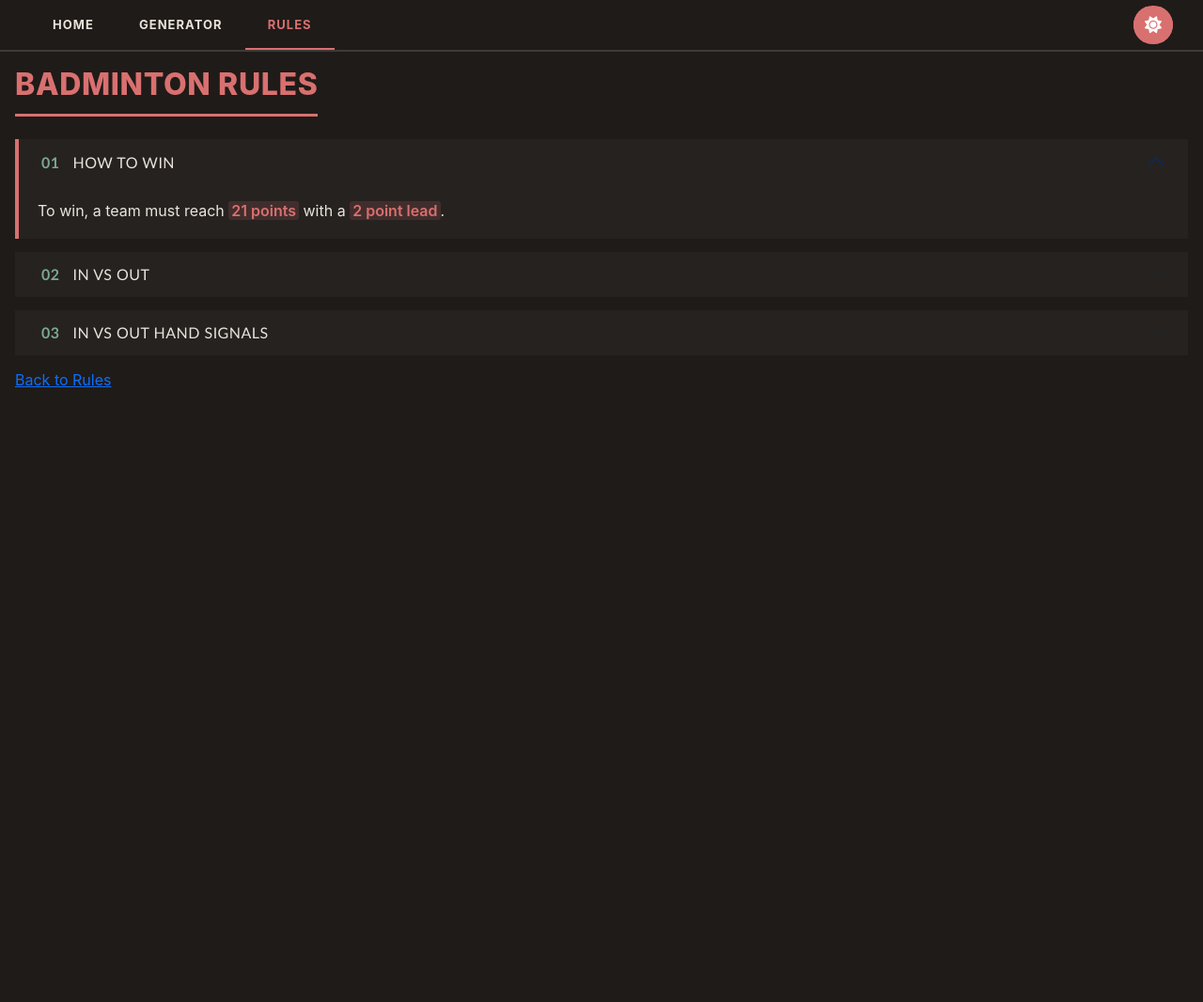
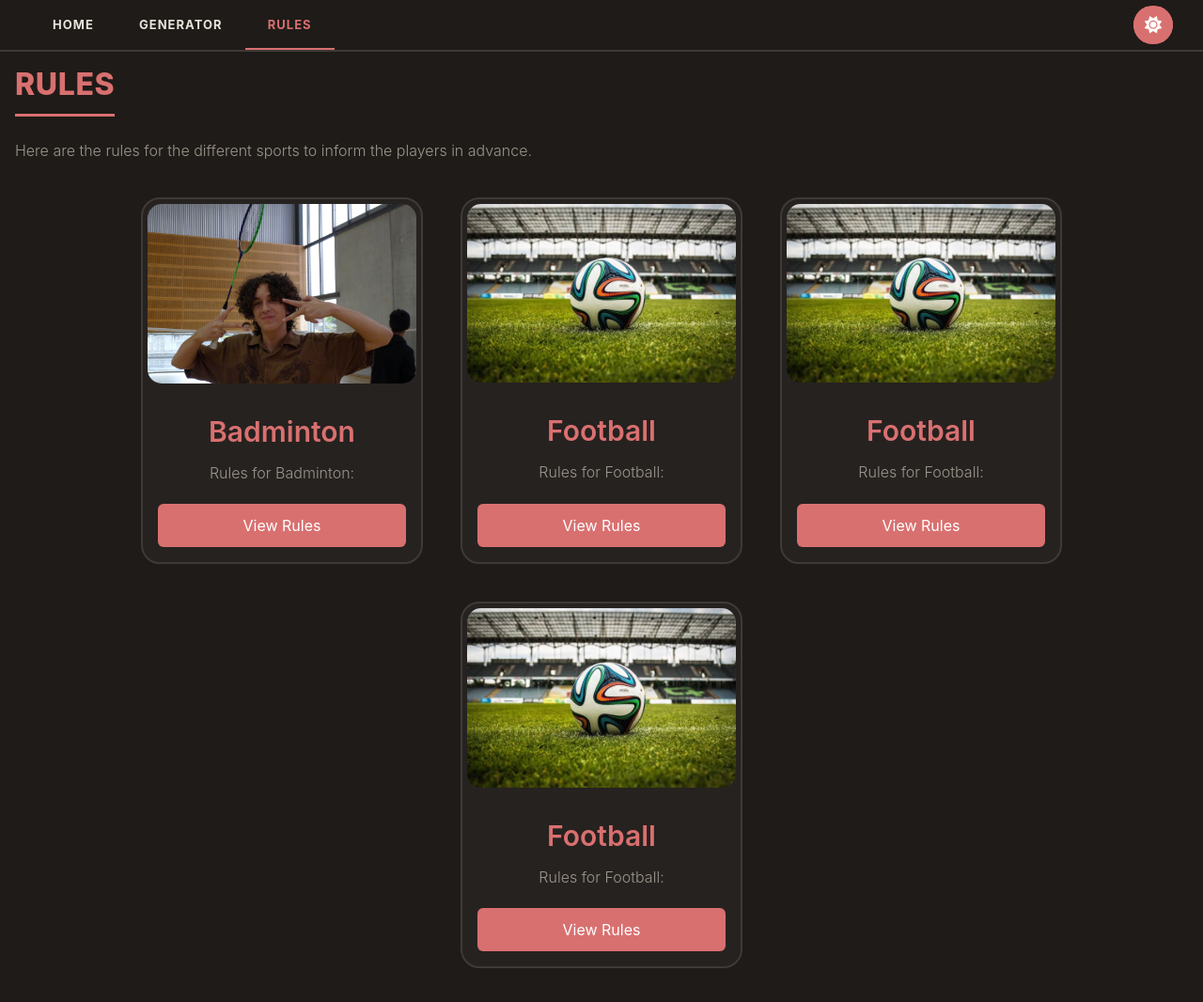
Before and after one commit to CarlySo132/L3-Computer-Science-Project, a Flask app: page /rules in a window 1280 px wide. Shown: the whole page at 94% size. Before the commit the page ends 412 px from the top, so only its background shows below. Run offline with Flask 3, Linux system fonts and the light colour scheme.

Commit message:
Fixed rules page, accidentally broke when doing Badminton rules. Also fixed tooltips

```diff
--- a/templates/badminton.html
+++ b/templates/badminton.html
@@ -122,8 +122,10 @@
 <a href="{{ url_for('rules') }}" class="button-22">Back to Rules</a>
 
 <script>
-  const tooltipTriggerList = document.querySelectorAll('[data-bs-toggle="tooltip"]')
-  const tooltipList = [...tooltipTriggerList].map(tooltipTriggerEl => new bootstrap.Tooltip(tooltipTriggerEl))
+  document.addEventListener('DOMContentLoaded', function () {
+    const tooltipTriggerList = document.querySelectorAll('[data-bs-toggle="tooltip"]')
+    const tooltipList = [...tooltipTriggerList].map(tooltipTriggerEl => new bootstrap.Tooltip(tooltipTriggerEl))
+  });
 </script>
 
 {% endblock %}
--- a/templates/rules.html
+++ b/templates/rules.html
@@ -1,131 +1,44 @@
 {% extends 'base.html' %}
 
-{% block content %}
+{% block content%}
 
-<script src="https://cdn.jsdelivr.net/npm/bootstrap@5.3.8/dist/js/bootstrap.bundle.min.js" integrity="sha384-FKyoEForCGlyvwx9Hj09JcYn3nv7wiPVlz7YYwJrWVcXK/BmnVDxM+D2scQbITxI" crossorigin="anonymous"></script>
+<h1 class="page-title">Rules</h1>
+<p>Here are the rules for the different sports to inform the players in advance.</p>
 
-<h1>Badminton Rules</h1>
-
-<div class="accordion accordion-v2" id="accordionVersionTwo">
-  <div class="accordion-item">
-    <h2 class="accordion-header">
-      <button class="accordion-button" type="button" data-num="01" data-bs-toggle="collapse" data-bs-target="#v2-collapseOne" aria-expanded="true" aria-controls="v2-collapseOne">
-        How to win
-      </button>
-    </h2>
-    <div id="v2-collapseOne" class="accordion-collapse collapse show">
-      <div class="accordion-body">To win, a team must reach <a href="#" data-bs-toggle="tooltip" data-bs-placement="right" data-bs-title="First to 21 points wins, unless the score reaches 20-20">21 points</a> with a <a href="#" data-bs-toggle="tooltip" data-bs-placement="bottom" data-bs-title="At 20-20, play continues until one team leads by 2, e.g. 22-20 or 30-28">2 point lead</a>.</div>
+<div class="card-container">
+    <div class="card">
+        <img src="{{ url_for('static', filename='L1110664.JPG') }}" class="card-img-top" alt="Badminton">
+        <div class="card-content">
+            <h5>Badminton</h5>
+            <p>Rules for Badminton:</p>
+            <a href="{{ url_for('badminton') }}" class="btn">View Rules</a>
+        </div>
     </div>
-  </div>
-
-  <div class="accordion-item">
-    <h2 class="accordion-header">
-      <button class="accordion-button collapsed" type="button" data-num="02" data-bs-toggle="collapse" data-bs-target="#v2-collapseTwo" aria-expanded="false" aria-controls="v2-collapseTwo">
-        In vs Out
-      </button>
-    </h2>
-    <div id="v2-collapseTwo" class="accordion-collapse collapse">
-      <div class="accordion-body">
-        <h2 class="card-title">Badminton Court and Serving rules</h2>
-        <div id="carouselExampleCaptions" class="carousel slide" data-bs-ride="carousel">
-          <div class="carousel-indicators">
-            <button type="button" data-bs-target="#carouselExampleCaptions" data-bs-slide-to="0" class="active" aria-current="true" aria-label="Slide 1"></button>
-            <button type="button" data-bs-target="#carouselExampleCaptions" data-bs-slide-to="1" aria-label="Slide 2"></button>
-            <button type="button" data-bs-target="#carouselExampleCaptions" data-bs-slide-to="2" aria-label="Slide 3"></button>
-            <button type="button" data-bs-target="#carouselExampleCaptions" data-bs-slide-to="3" aria-label="Slide 4"></button>
-          </div>
-          <div class="carousel-inner">
-            <div class="carousel-item active">
-              <img src="/static/singles-court.png" class="d-block w-100" alt="Singles court">
-              <div class="carousel-caption d-none d-md-block">
-                <h5>Singles court</h5>
-                <p>Tramlines are out — use the inner sidelines.</p>
-              </div>
-            </div>
-            <div class="carousel-item">
-              <img src="/static/doubles-court.png" class="d-block w-100" alt="Doubles court">
-              <div class="carousel-caption d-none d-md-block">
-                <h5>Doubles court</h5>
-                <p>Full width is in — use the outer sidelines.</p>
-              </div>
-            </div>
-            <div class="carousel-item">
-              <img src="/static/singles-serve.png" class="d-block w-100" alt="Singles serve">
-              <div class="carousel-caption d-none d-md-block">
-                <h5>Singles serve</h5>
-                <p>Serve diagonally into the long narrow box.</p>
-              </div>
-            </div>
-            <div class="carousel-item">
-              <img src="/static/doubles-serve.png" class="d-block w-100" alt="Doubles serve">
-              <div class="carousel-caption d-none d-md-block">
-                <h5>Doubles serve</h5>
-                <p>Short & wide — the back tramline is out.</p>
-              </div>
-            </div>
-          </div>
-          <button class="carousel-control-prev" type="button" data-bs-target="#carouselExampleCaptions" data-bs-slide="prev">
-            <span class="carousel-control-prev-icon" aria-hidden="true"></span>
-            <span class="visually-hidden">Previous</span>
-          </button>
-          <button class="carousel-control-next" type="button" data-bs-target="#carouselExampleCaptions" data-bs-slide="next">
-            <span class="carousel-control-next-icon" aria-hidden="true"></span>
-            <span class="visually-hidden">Next</span>
-          </button>
+    <div class="card">
+        <img src="{{ url_for('static', filename='images (2).jpeg')}}" class="card-img-top" alt="Football">
+        <div class="card-content">
+            <h5>Football</h5>
+            <p>Rules for Football:</p>
+            <a href="{{ url_for('football') }}" class="btn">View Rules</a>
         </div>
-      </div>
     </div>
-  </div>
-
-  <div class="accordion-item">
-    <h2 class="accordion-header">
-      <button class="accordion-button collapsed" type="button" data-num="03" data-bs-toggle="collapse" data-bs-target="#v2-collapseSignals" aria-expanded="false" aria-controls="v2-collapseSignals">
-        In vs Out Hand Signals
-      </button>
-    </h2>
-    <div id="v2-collapseSignals" class="accordion-collapse collapse">
-      <div class="accordion-body">
-        <h2 class="card-title">Umpire Hand Signals</h2>
-        <div id="carouselSignals" class="carousel slide" data-bs-ride="carousel">
-          <div class="carousel-indicators">
-            <button type="button" data-bs-target="#carouselSignals" data-bs-slide-to="0" class="active" aria-current="true" aria-label="Slide 1"></button>
-            <button type="button" data-bs-target="#carouselSignals" data-bs-slide-to="1" aria-label="Slide 2"></button>
-          </div>
-          <div class="carousel-inner">
-            <div class="carousel-item active">
-              <img src="/static/in-signal.png" class="d-block w-100" alt="In signal">
-              <div class="carousel-caption d-none d-md-block">
-                <h5>In</h5>
-                <p>Arm points sharply down toward the line where the shuttle landed.</p>
-              </div>
-            </div>
-            <div class="carousel-item">
-              <img src="/static/out-signal.png" class="d-block w-100" alt="Out signal">
-              <div class="carousel-caption d-none d-md-block">
-                <h5>Out</h5>
-                <p>Both arms extended horizontally out to the sides.</p>
-              </div>
-            </div>
-          </div>
-          <button class="carousel-control-prev" type="button" data-bs-target="#carouselSignals" data-bs-slide="prev">
-            <span class="carousel-control-prev-icon" aria-hidden="true"></span>
-            <span class="visually-hidden">Previous</span>
-          </button>
-          <button class="carousel-control-next" type="button" data-bs-target="#carouselSignals" data-bs-slide="next">
-            <span class="carousel-control-next-icon" aria-hidden="true"></span>
-            <span class="visually-hidden">Next</span>
-          </button>
+    <div class="card">
+        <img src="{{ url_for('static', filename='images (2).jpeg')}}" class="card-img-top" alt="Football">
+        <div class="card-content">
+            <h5>Football</h5>
+            <p>Rules for Football:</p>
+            <a href="{{ url_for('football') }}" class="btn">View Rules</a>
         </div>
-      </div>
     </div>
-  </div>
+    <div class="card">
+        <img src="{{ url_for('static', filename='images (2).jpeg')}}" class="card-img-top" alt="Football">
+        <div class="card-content">
+            <h5>Football</h5>
+            <p>Rules for Football:</p>
+            <a href="{{ url_for('football') }}" class="btn">View Rules</a>
+        </div>
+    </div>
 </div>
 
-<a href="{{ url_for('rules') }}" class="button-22">Back to Rules</a>
-
-<script>
-  const tooltipTriggerList = document.querySelectorAll('[data-bs-toggle="tooltip"]')
-  const tooltipList = [...tooltipTriggerList].map(tooltipTriggerEl => new bootstrap.Tooltip(tooltipTriggerEl))
-</script>
 
 {% endblock %}
```
